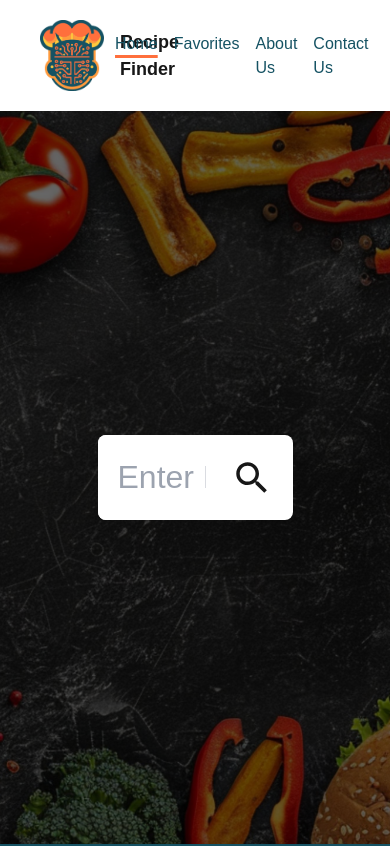
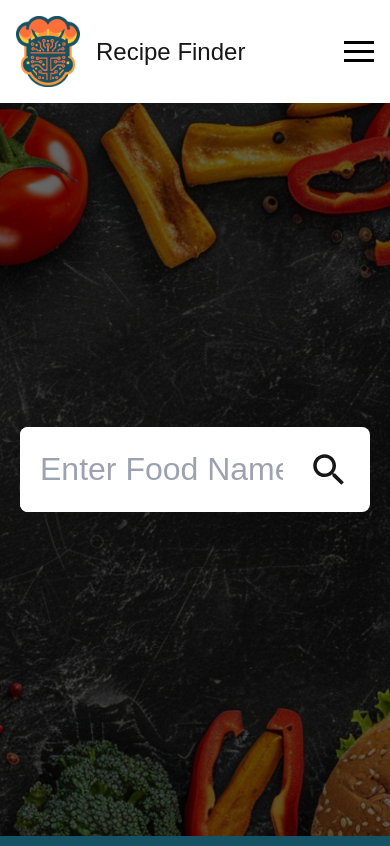
Before and after one commit to amir9877h/Recipe-Finder, a Next.js app: page / in a window 390 px wide. Shown: the top 846 px of the page. Built offline with nearby package versions, Linux system fonts and the light colour scheme.

Commit message:
fix some issues

```diff
--- a/app/detail/[id]/food-detail.module.scss
+++ b/app/detail/[id]/food-detail.module.scss
@@ -12,6 +12,7 @@
   flex-direction: column;
   align-items: center;
   justify-content: center;
+  position: relative;
 }
 .image {
   align-items: center;
@@ -21,7 +22,8 @@
   background-repeat: repeat;
   position: absolute;
   width: 100%;
-  height: calc(100% - 111px);
+  // height: calc(100% - 111px);
+  min-height: 100%;
   box-shadow: inset 0 0 0 100vmax #ffc83c58;
 
   filter: blur(2px);
@@ -31,3 +33,8 @@
 .content {
   z-index: 2;
 }
+@media only screen and (max-width: 700) {
+  .blur {
+    height: auto;
+  }
+}
--- a/app/detail/[id]/page.tsx
+++ b/app/detail/[id]/page.tsx
@@ -36,8 +36,8 @@ const FoodDetail = async ({ params }) => {
 
   return (
     <>
-      <div className={styles.blur}></div>
       <section className={styles.container}>
+        <div className={styles.blur}></div>
         <Image
           src={food.image}
           alt={food.title}
@@ -71,6 +71,19 @@ const FoodDetail = async ({ params }) => {
               );
             })}
           </div>
+          <div className="mt-5 flex gap-5 border border-s-orange-400 py-2 px-4">
+            Links:
+            <a href={food.sourceUrl} target="_blank" rel="nofollow noreferrer">
+              Source Link
+            </a>
+            <a
+              href={food.spoonacularSourceUrl}
+              target="_blank"
+              rel="nofollow noreferrer"
+            >
+              Spoonacular Link
+            </a>
+          </div>
         </article>
       </section>
     </>
--- a/components/FoodCard/CardContent.tsx
+++ b/components/FoodCard/CardContent.tsx
@@ -6,11 +6,11 @@ const CartContent = (props: FoodCardProps) => {
   const { imageUrl, title, description } = props;
   return (
     <>
-      <h3>{title}</h3>
+      <h3 className=" font-bold text-2xl mb-3">{title}</h3>
       <Image src={imageUrl} alt={title} width={300} height={300} />
       <div className="flex justify-between w-full py-5">
         <p>{description}</p>
-        <button className="bg-orange-500 hover:bg-orange-400 text-white font-bold py-2 px-4 border-b-4 border-orange-700 hover:border-orange-500 rounded">
+        <button className="bg-orange-500 hover:bg-orange-400 text-white font-bold py-2 px-4 border-b-4 border-orange-700 hover:border-orange-500 rounded max-sm:text-sm">
           More Detail...
         </button>
       </div>
--- a/components/NavBar/index.tsx
+++ b/components/NavBar/index.tsx
@@ -1,16 +1,37 @@
+"use client";
 import Image from "next/image";
 import styles from "./navbar.module.scss";
 import Logo from "../../assets/images/Logo.png";
 import NavLink from "../NavLink";
+import { useState } from "react";
 
 const NavBar = () => {
+  const [isMenuOpen, setIsMenuOpen] = useState(false);
+
+  const toggleMenu = () => {
+    setIsMenuOpen(!isMenuOpen);
+  };
+
   return (
     <nav className={styles.navbarContainer}>
       <div className={styles.logo}>
         <Image src={Logo} width={64} height={64} alt="Recipe Finder Logo" />
         <h1>Recipe Finder</h1>
       </div>
-      <div className={styles.navbarLinks}>
+
+      <button
+        className={styles.hamburger}
+        onClick={toggleMenu}
+        aria-label="Toggle menu"
+      >
+        <span></span>
+        <span></span>
+        <span></span>
+      </button>
+
+      <div
+        className={`${styles.navbarLinks} ${isMenuOpen ? styles.active : ""}`}
+      >
         <NavLink href="/">Home</NavLink>
         <NavLink href="/favorites">Favorites</NavLink>
         <NavLink href="/about">About Us</NavLink>
--- a/components/NavBar/navbar.module.scss
+++ b/components/NavBar/navbar.module.scss
@@ -1,21 +1,66 @@
 .navbarContainer {
   display: flex;
+  justify-content: space-between;
   align-items: center;
-  justify-content: space-between;
-  max-width: 1440px;
-  margin: 0 auto;
-  padding: 20px 40px;
+  padding: 1rem;
+  position: relative;
 }
-.navbarLinks {
-  flex: 1;
-  display: flex;
-  justify-content: end;
-  gap: 16px;
-}
+
 .logo {
   display: flex;
   align-items: center;
-  gap: 16px;
-  font-weight: 900;
-  font-size: 18px;
+  gap: 1rem;
+
+  h1 {
+    font-size: 1.5rem;
+  }
 }
+
+.navbarLinks {
+  display: flex;
+  gap: 2rem;
+  z-index: 1;
+}
+
+.hamburger {
+  display: none;
+  flex-direction: column;
+  justify-content: space-between;
+  width: 30px;
+  height: 21px;
+  background: transparent;
+  border: none;
+  cursor: pointer;
+  padding: 0;
+  z-index: 10;
+
+  span {
+    width: 100%;
+    height: 3px;
+    background-color: #000;
+    transition: all 0.3s ease;
+  }
+}
+
+@media (max-width: 768px) {
+  .hamburger {
+    display: flex;
+  }
+
+  .navbarLinks {
+    display: none;
+    position: absolute;
+    top: 100%;
+    left: 0;
+    right: 0;
+    flex-direction: column;
+    background-color: white;
+    padding: 1rem;
+    box-shadow: 0 2px 5px rgba(0, 0, 0, 0.1);
+    text-align: center;
+
+    &.active {
+      display: flex;
+    }
+  }
+}
--- a/components/Pagination/index.tsx
+++ b/components/Pagination/index.tsx
@@ -1,8 +1,8 @@
-'use client';
+"use client";
 
-import { usePathname, useSearchParams } from 'next/navigation';
-import Link from 'next/link';
-import styles from './pagination.module.scss';
+import { usePathname, useSearchParams } from "next/navigation";
+import Link from "next/link";
+import styles from "./pagination.module.scss";
 
 interface PaginationProps {
   totalResults: number;
@@ -10,14 +10,18 @@ interface PaginationProps {
   pageSize: number;
 }
 
-const Pagination = ({ totalResults=0, pageSize=10, currentPage = 1 }: PaginationProps) => {
+const Pagination = ({
+  totalResults = 0,
+  pageSize = 10,
+  currentPage = 1,
+}: PaginationProps) => {
   const pathname = usePathname();
   const searchParams = useSearchParams();
   const totalPages = Math.max(1, Math.ceil(totalResults / pageSize));
 
   const createPageURL = (pageNumber: number) => {
     const params = new URLSearchParams(searchParams);
-    params.set('page', pageNumber.toString());
+    params.set("page", pageNumber.toString());
     return `${pathname}?${params.toString()}`;
   };
 
@@ -35,19 +39,19 @@ const Pagination = ({ totalResults=0, pageSize=10, currentPage = 1 }: Pagination
       // Show limited pages with ellipsis
       if (currentPage <= 3) {
         for (let i = 1; i <= 4; i++) pages.push(i);
-        pages.push('...');
+        pages.push("...");
         pages.push(totalPages);
       } else if (currentPage >= totalPages - 2) {
         pages.push(1);
-        pages.push('...');
+        pages.push("...");
         for (let i = totalPages - 3; i <= totalPages; i++) pages.push(i);
       } else {
         pages.push(1);
-        pages.push('...');
+        pages.push("...");
         pages.push(currentPage - 1);
         pages.push(currentPage);
         pages.push(currentPage + 1);
-        pages.push('...');
+        pages.push("...");
         pages.push(totalPages);
       }
     }
@@ -58,39 +62,47 @@ const Pagination = ({ totalResults=0, pageSize=10, currentPage = 1 }: Pagination
   if (totalPages <= 1) return null;
 
   return (
-    <nav className={styles.pagination}>
+    <div className={styles.pagination}>
       <Link
         href={createPageURL(currentPage - 1)}
-        className={`${styles.pageLink} ${currentPage <= 1 ? styles.disabled : ''}`}
+        className={`${styles.pageLink} ${
+          currentPage <= 1 ? styles.disabled : ""
+        } ${styles.prevLink}`}
         aria-disabled={currentPage <= 1}
       >
         Previous
       </Link>
 
       <div className={styles.pageNumbers}>
-        {getPageNumbers().map((pageNum, index) => (
-          pageNum === '...' ? (
-            <span key={`ellipsis-${index}`} className={styles.ellipsis}>...</span>
+        {getPageNumbers().map((pageNum, index) =>
+          pageNum === "..." ? (
+            <span key={`ellipsis-${index}`} className={styles.ellipsis}>
+              ...
+            </span>
           ) : (
             <Link
               key={`page-${pageNum}`}
               href={createPageURL(pageNum as number)}
-              className={`${styles.pageLink} ${currentPage === pageNum ? styles.active : ''}`}
+              className={`${styles.pageLink} ${
+                currentPage === pageNum ? styles.active : ""
+              }`}
             >
               {pageNum}
             </Link>
           )
-        ))}
+        )}
       </div>
 
       <Link
         href={createPageURL(currentPage + 1)}
-        className={`${styles.pageLink} ${currentPage >= totalPages ? styles.disabled : ''}`}
+        className={`${styles.pageLink} ${
+          currentPage >= totalPages ? styles.disabled : ""
+        }`}
         aria-disabled={currentPage >= totalPages}
       >
         Next
       </Link>
-    </nav>
+    </div>
   );
 };
 
--- a/components/Pagination/pagination.module.scss
+++ b/components/Pagination/pagination.module.scss
@@ -42,3 +42,8 @@
   padding: 0.5rem;
   color: #4a5568;
 }
+@media only screen and (max-width: 515px) {
+  .prevLink {
+    display: none;
+  }
+}
--- a/components/Search/search.module.scss
+++ b/components/Search/search.module.scss
@@ -32,3 +32,13 @@
     cursor: pointer;
   }
 }
+@media only screen and (max-width: 720px) {
+  .container {
+    width: 100%;
+    padding: 20px;
+  }
+  .content {
+    // padding: 0;
+    width: 100%;
+  }
+}
```
Lines whose indentation alone changed are shown as unchanged.
